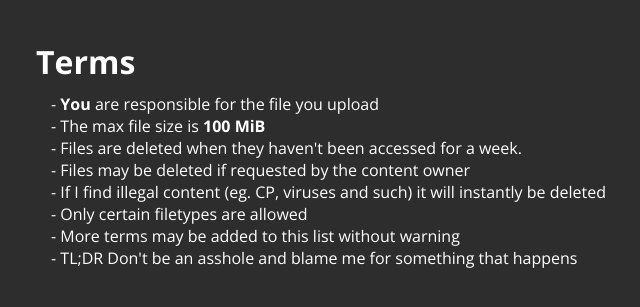
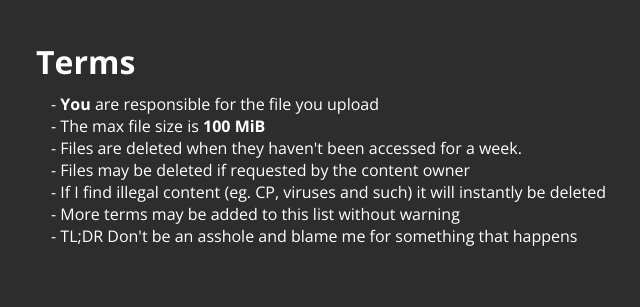
Before and after one commit to zhangshijie-bomun/QuadFile, a Flask app: template templates/terms.html in a window 1280 px wide. Shown: the top 307 px of the page, without its empty margins (159-799 px from the left). Run offline with Flask 2, Linux system fonts and the light colour scheme; the template is opened without the code that fills it, so the values that code supplies are empty; parts of the project's set-up code (start-up, migrations or seed data) failed here and were passed over.

Commit message:
Removed outdated info

```diff
--- a/templates/terms.html
+++ b/templates/terms.html
@@ -7,7 +7,6 @@
       <li>Files are deleted when they haven't been accessed for a week.</li>
       <li>Files may be deleted if requested by the content owner</li>
       <li>If I find illegal content (eg. CP, viruses and such) it will instantly be deleted</li>
-      <li>Only certain filetypes are allowed</li>
       <li>More terms may be added to this list without warning</li>
       <li>TL;DR Don't be an asshole and blame me for something that happens</li>
     </ul>
```
